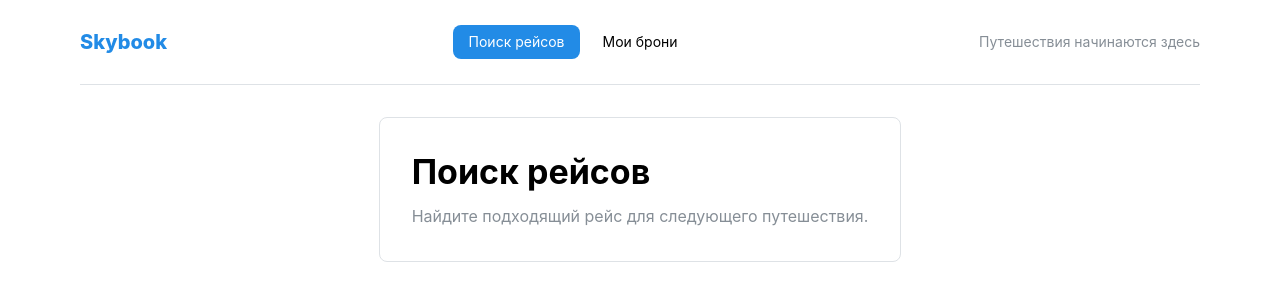
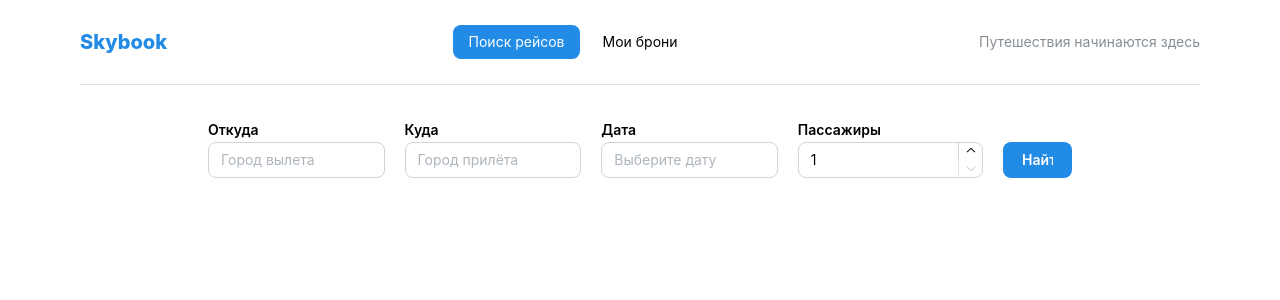
Before and after one commit to Konstantin-Gromakovskiy/middle-frontend-project-390, a Next.js app in the folder code/: page / in a window 1280 px wide. Shown: the top 300 px of the page. Built offline with nearby package versions, Linux system fonts and the light colour scheme.

Commit message:
добавил fsd арзитетуру, сделал форму посика билетов

```diff
--- a/code/src/app/bookings/page.tsx
+++ b/code/src/app/bookings/page.tsx
@@ -1,12 +1,12 @@
-import { Paper, Stack, Text, Title } from '@mantine/core'
+import { Container, Stack, Text, Title } from '@mantine/core'
 
 export default function BookingsPage() {
   return (
-    <Paper component="main" maw={1120} mx="auto" mt="xl" p="xl" withBorder>
+    <Container component="main" maw={1120} mx="auto" mt="xl" p="xl">
       <Stack gap="xs">
         <Title order={1}>Мои брони</Title>
         <Text c="dimmed">Здесь будут отображаться ваши забронированные рейсы.</Text>
       </Stack>
-    </Paper>
+    </Container>
   )
 }
--- a/code/src/app/layout.tsx
+++ b/code/src/app/layout.tsx
@@ -2,6 +2,7 @@ import type { Metadata } from 'next'
 import { Geist, Geist_Mono } from 'next/font/google'
 import './globals.css'
 import '@mantine/core/styles.css'
+import '@mantine/dates/styles.css'
 import { Box, ColorSchemeScript, Container, Divider, Group, MantineProvider, Text, mantineHtmlProps } from '@mantine/core'
 import { FlightTabs } from '@/components/FlightTabs'
 
@@ -16,8 +17,7 @@ const geistMono = Geist_Mono({
 })
 
 export const metadata: Metadata = {
-  title: 'Create Next App',
-  description: 'Generated by create next app',
+  title: 'Поиск авиабилетов',
 }
 
 export default function RootLayout({
--- a/code/src/app/page.tsx
+++ b/code/src/app/page.tsx
@@ -1,12 +1,10 @@
-import { Paper, Stack, Text, Title } from '@mantine/core'
+import { Container, Paper, Stack, Text, Title } from '@mantine/core'
+import { FlightResults } from '@/widgets/flight-results/ui/FlightResults'
 
 export default function Home() {
   return (
-    <Paper component="main" maw={1120} mx="auto" mt="xl" p="xl" withBorder>
-      <Stack gap="xs">
-        <Title order={1}>Поиск рейсов</Title>
-        <Text c="dimmed">Найдите подходящий рейс для следующего путешествия.</Text>
-      </Stack>
-    </Paper>
+    <Container component="main">
+      <FlightResults />
+    </Container>
   )
 }
--- /dev/null
+++ b/code/src/features/search-flights/ui/FlightSearchForm.tsx
@@ -0,0 +1,57 @@
+'use client'
+
+import { Button, Flex, NumberInput, TextInput } from '@mantine/core'
+import { DateInput } from '@mantine/dates'
+import { useForm } from '@mantine/form'
+
+type FlightSearchValues = {
+  origin: string
+  destination: string
+  departureDate: Date | null
+  passengers: number
+}
+
+type FlightSearchFormProps = {
+  searchAction: (values: FlightSearchValues) => void
+}
+
+export function FlightSearchForm({ searchAction }: FlightSearchFormProps) {
+  const form = useForm<FlightSearchValues>({
+    initialValues: {
+      origin: '',
+      destination: '',
+      departureDate: null,
+      passengers: 1,
+    },
+  })
+
+  const submitFrom = form.onSubmit((values) => {
+    searchAction(values)
+  })
+
+  return (
+    <form onSubmit={submitFrom}>
+      <Flex gap="lg" align="flex-end">
+        <TextInput label="Откуда" placeholder="Город вылета" {...form.getInputProps('origin')} />
+        <TextInput label="Куда" placeholder="Город прилёта" {...form.getInputProps('destination')} />
+        <DateInput
+          label="Дата"
+          placeholder="Выберите дату"
+          valueFormat="DD.MM.YYYY"
+          clearable
+          {...form.getInputProps('departureDate')}
+        />
+        <NumberInput
+          label="Пассажиры"
+          placeholder="Количество пассажиров"
+          min={1}
+          allowDecimal={false}
+          allowNegative={false}
+          {...form.getInputProps('passengers')}
+        />
+
+        <Button type="submit">Найти</Button>
+      </Flex>
+    </form>
+  )
+}
--- /dev/null
+++ b/code/src/widgets/flight-results/ui/FlightResults.tsx
@@ -0,0 +1,15 @@
+import { Paper } from '@mantine/core'
+import { FlightSearchForm } from '@/features/search-flights/ui/FlightSearchForm'
+
+export function FlightResults() {
+  const searchFlights = async (values: unknown) => {
+    'use server'
+    console.log('values', values)
+  }
+
+  return (
+    <Paper component="section" p={{ base: 'md', sm: 'xl' }}>
+      <FlightSearchForm searchAction={searchFlights} />
+    </Paper>
+  )
+}
```
